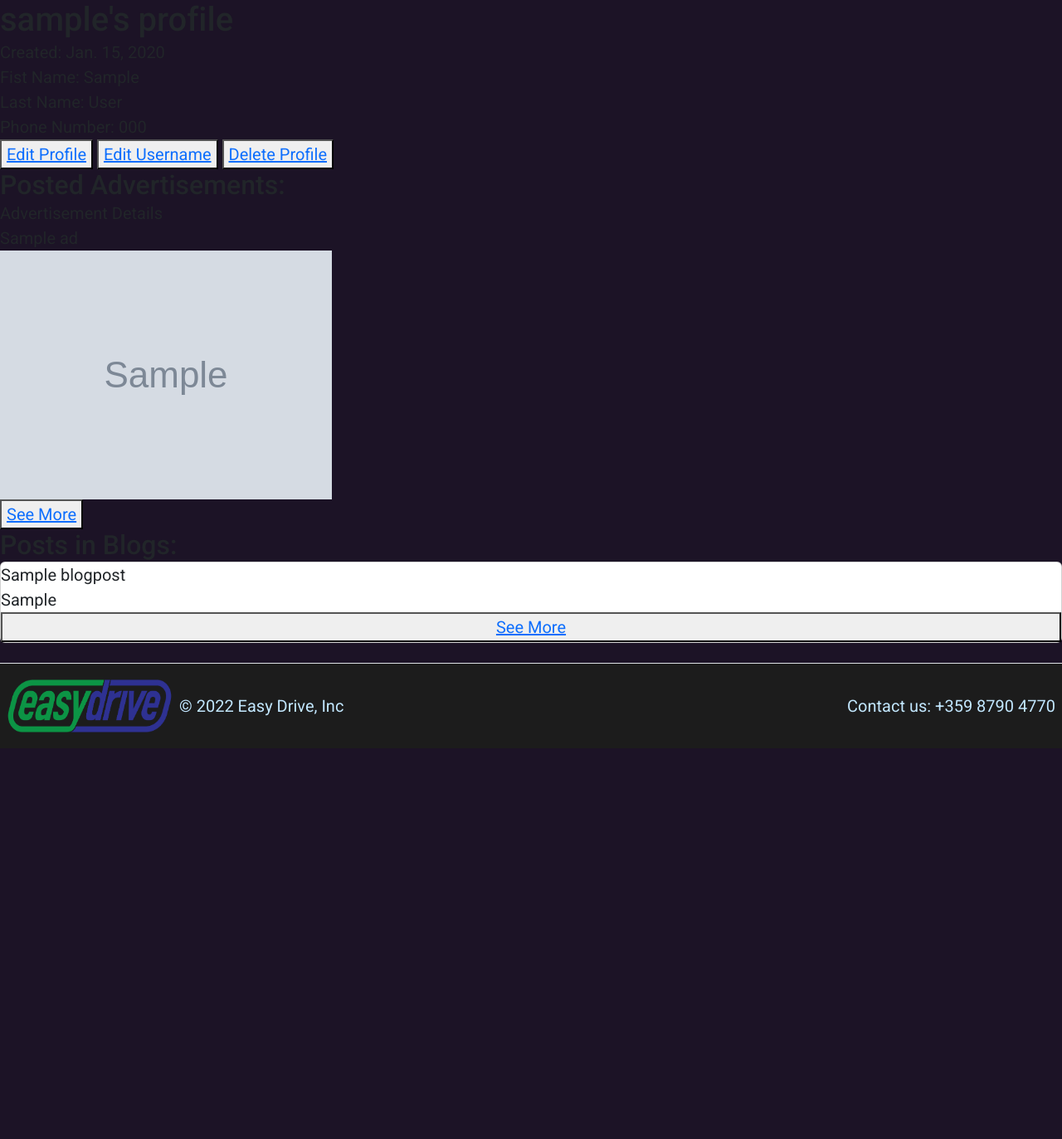
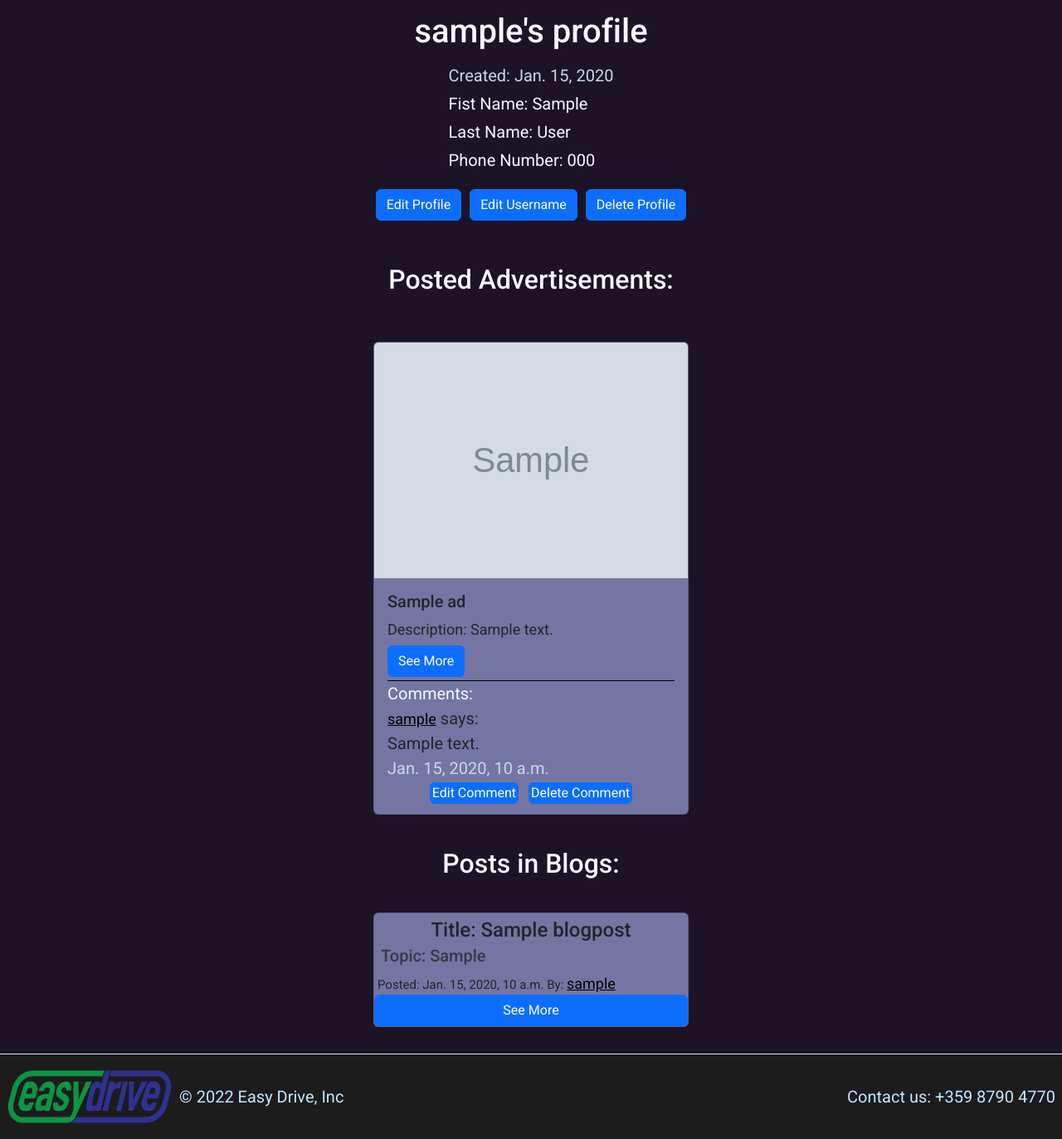
Before and after one commit to g-fudulov/final_exam, a Django app: page /profile/details/1/ in a window 1280 px wide. Shown: the part 187-1560 px from the top of the page at 83% size. Before the commit the page ends 1070 px from the top, so only its background shows below. Run offline with Django 4.2, Linux system fonts and the light colour scheme; a user stored in the database is signed in; tables that the repository leaves empty hold one stand-in row (values such as "Sample post"); grey boxes marked "Sample" are stand-in pictures.

Commit message:
Finished details Ad and Profile css

```diff
--- a/static/css/general.css
+++ b/static/css/general.css
@@ -179,3 +179,38 @@ div.my.wrapper.details{
 a.my.details.btn{
         margin-top: 6px;
 }
+
+#details-wrapper{
+        flex-direction: column;
+        gap: 32px;
+}
+
+p.my.info{
+        color: ghostwhite;
+}
+
+div.my.top-section{
+        display: flex;
+        flex-direction: column;
+        align-items: center;
+        justify-content: center;
+        gap: 14px;
+        margin-top: 14px;
+        margin-bottom: 20px;
+}
+
+div.my.info-section{
+        display: flex;
+        flex-direction: column;
+        align-items: flex-start;
+        justify-content: center;
+        gap: 4px;
+}
+
+div.my.btn-section{
+        display: flex;
+        align-items: center;
+        justify-content: center;
+        gap: 10px;
+        margin-top: 6px;
+}
--- a/templates/blog/show_blogs.html
+++ b/templates/blog/show_blogs.html
@@ -8,7 +8,6 @@
     </h3>
     <div class="my custom-container" id="show_blogs-container">
         {% for blog in object_list %}
-
         <div class="my custom card" style="width: 24rem;">
             <h5 class="card-title" style="font-size: 24px; margin-left: auto; margin-top: 6px; margin-right: auto;">Title: {{ blog.title }}</h5>
             <h6 class="card-subtitle mb-2 text-muted" style="font-size: 20px; margin-left: 8px;">Topic: {{ blog.topic }}</h6>
--- a/templates/homepage.html
+++ b/templates/homepage.html
@@ -11,9 +11,7 @@
         <p style="font-size: 38px; color: #c2e7ff">Online Advertisements</p>
     </div>
     <div class="my custom-container">
-
             {% for ad in object_list %}
-
                             <div class="my custom card" style="width: 18rem;">
                                 <img class="card-img-top" src="{{ ad.cover_photo }}" alt="{{ ad.title }}">
                                 <div class="card-body">
--- a/templates/user/details.html
+++ b/templates/user/details.html
@@ -1,57 +1,78 @@
 {% extends 'base.html' %}
 {% block page_content %}
-    <h1>{{ ad_owner_user }}'s profile</h1>
-    <p>Created: {{ object.created_on }}</p>
+    <div class="my wrapper" id="details-wrapper">
+        <div class="my top-section">
+                <h1 style="color:ghostwhite;">{{ ad_owner_user }}'s profile</h1>
+            <div class="my info-section">
+                <p class="my info" style="color: #c6d9ec">Created: {{ object.created_on }}</p>
                 {% if object.first_name %}
-        <p>Fist Name: {{ object.first_name }}</p>
+                    <p class="my info">Fist Name: {{ object.first_name }}</p>
                 {% else %}
-        <p>First Name: no information</p>
+                    <p class="my info">First Name: no information</p>
                 {% endif %}
                 {% if object.last_name %}
-        <p>Last Name: {{ object.last_name }}</p>
+                    <p class="my info">Last Name: {{ object.last_name }}</p>
                 {% else %}
-        <p>Last Name: no information</p>
+                    <p class="my info">Last Name: no information</p>
                 {% endif %}
                 {% if object.phone_number %}
-        <p>Phone Number: {{ object.phone_number }}</p>
+                    <p class="my info">Phone Number: {{ object.phone_number }}</p>
                 {% else %}
-        <p>Phone Number: no information</p>
+                    <p class="my info">Phone Number: no information</p>
                 {% endif %}
+            </div>
+            <div class="my btn-section">
                 {% if object.user_id is request.user.pk %}
-        <button>
-            <a href="{% url 'edit_profile' object.pk %}">Edit Profile</a>
-        </button>
-        <button>
-            <a href="{% url 'edit_username' ad_owner_user.pk %}">Edit Username</a>
-        </button>
-        <button>
-            <a href="{% url 'delete_user' ad_owner_user.pk %}">Delete Profile</a>
-        </button>
+                    <a href="{% url 'edit_profile' object.pk %}" class="btn btn-primary">Edit Profile</a>
+                    <a href="{% url 'edit_username' ad_owner_user.pk %}" class="btn btn-primary">Edit Username</a>
+                    <a href="{% url 'delete_user' ad_owner_user.pk %}" class="btn btn-primary">Delete Profile</a>
                 {% endif %}
-    <h2>Posted Advertisements:</h2>
+            </div>
+        </div>
+    <h2 style="color: ghostwhite; margin-left: auto; margin-right: auto;">Posted Advertisements:</h2>
+    <div class="my  profile custom-container" style="margin-top: 16px">
             {% for ad in all_ads %}
-
-        <p>Advertisement Details</p>
-        <div class="wrapper">
-            <p>{{ ad.title }}</p>
-            <img src="{{ ad.cover_photo }}" alt="{{ ad.title }} 1">
-            <button>
-                <a href="{% url 'details_ad' ad.pk %}">See More</a>
-            </button>
+                <div class="my custom card" style="width: 18rem;">
+                    <img class="card-img-top" src="{{ ad.cover_photo }}" alt="{{ ad.title }}">
+                    <div class="card-body">
+                        <h5 class="card-title">{{ ad.title }}</h5>
+                        <p class="card-text" style="font-size: 18px">Description: {{ ad.description }}</p>
+                        <a class="btn btn-primary" style="margin-bottom: 4px; margin-top: 6px;" href="{% url 'details_ad' ad.pk %}">See More</a>
+                    <div class="my comment-section">
+                        <p style="color: ghostwhite">Comments:</p>
+                        {% for comment in ad.comment_set.all %}
+                            <p><a href="{% url 'details_profile' comment.owner.pk %}" class="my link username">{{ comment.owner.user }}</a> says:</p>
+                            <p>{{ comment.content }}</p>
+                            <p style="color: #c6d9ec">{{ comment.published }}</p>
+                            {% if comment.owner.user.pk is request.user.pk %}
+                                <div class="my comment-btns-wrapper">
+                                    <a href="{% url 'edit_comment' comment.pk %}" class="comment-btn btn btn-primary">Edit Comment</a>
+                                    <a href="{% url 'delete_comment' comment.pk %}" class="comment-btn  btn btn-primary">Delete Comment</a>
+                                </div>
+                            {% endif %}
+                        {% empty %}
+                            <p>This post does not have any comments!</p>
+                        {% endfor %}
+                    </div>
+                    </div>
                 </div>
             {% empty %}
-        <p>This user does not have any posts!</p>
+                <p style="color:#c2e7ff;">This user does not have any posts!</p>
             {% endfor %}
-    <h2>Posts in Blogs:</h2>
+        </div>
+        <h2 style="color: ghostwhite; margin-left: auto; margin-right: auto;">Posts in Blogs:</h2>
+        <div class="my custom-container" id="show_blogs-container">
             {% for blog in all_blogs %}
-        <div class="card">
-            <p>{{ blog.title }}</p>
-            <p>{{ blog.topic }}</p>
-            <button>
-                <a href="{% url 'details_blog' blog.pk %}">See More</a>
-            </button>
+                <div class="my custom card" style="width: 24rem;">
+                    <h5 class="card-title" style="font-size: 24px; margin-left: auto; margin-top: 6px; margin-right: auto;">Title: {{ blog.title }}</h5>
+                    <h6 class="card-subtitle mb-2 text-muted" style="font-size: 20px; margin-left: 8px;">Topic: {{ blog.topic }}</h6>
+                    <p style="font-size: 15px; margin-left: 4px;">Posted: {{ blog.published }} By:
+                        <a class="my link username" href="{% url 'details_profile' blog.owner_id %}">{{ blog.owner.user }}</a></p>
+                        <a id="details-btn" class="btn btn-primary card-link" href="{% url 'details_blog' blog.pk %}">See More</a>
                 </div>
             {% empty %}
-        <p>This user does not have any posts in Blogs!</p>
+                <p style="color: #c2e7ff";>This user does not have any posts in Blogs!</p>
             {% endfor %}
+        </div>
+    </div>
 {% endblock %}
```
Lines whose indentation alone changed are shown as unchanged.
